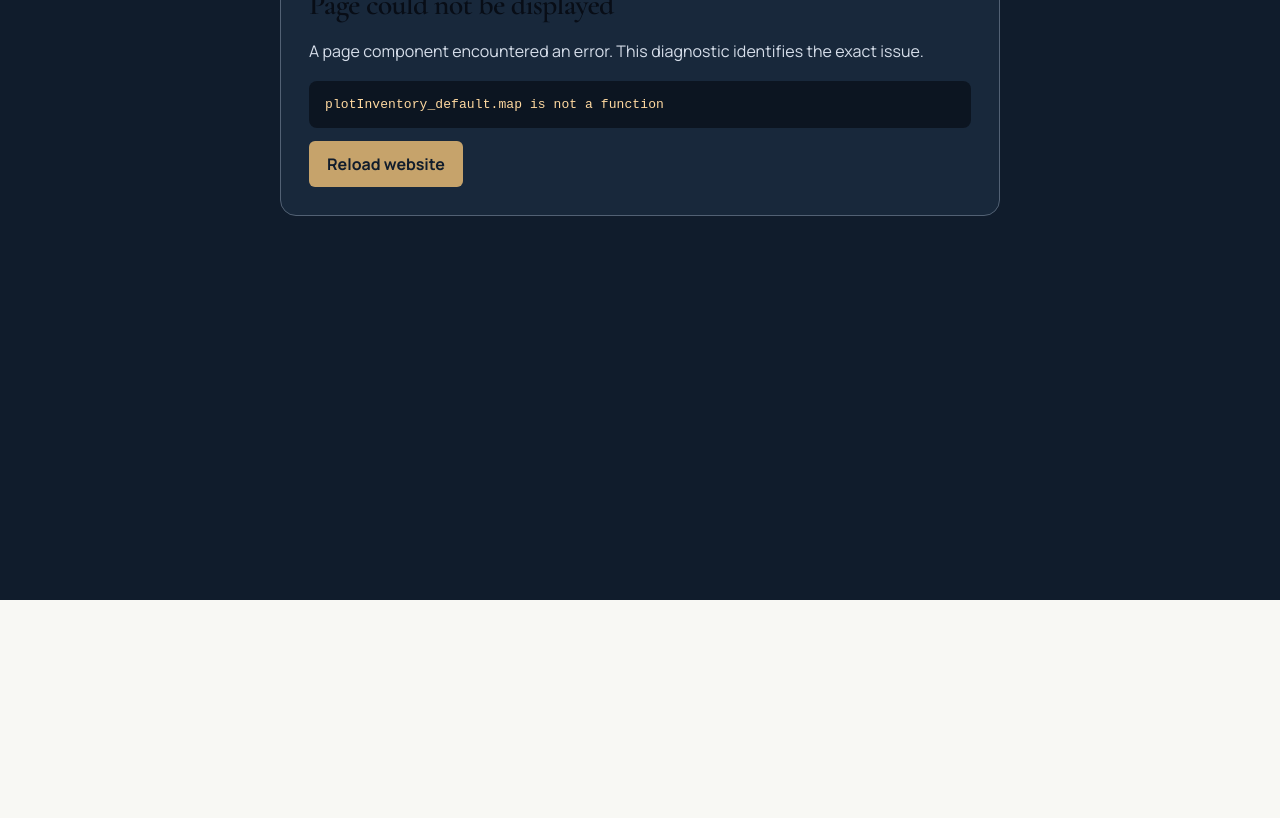
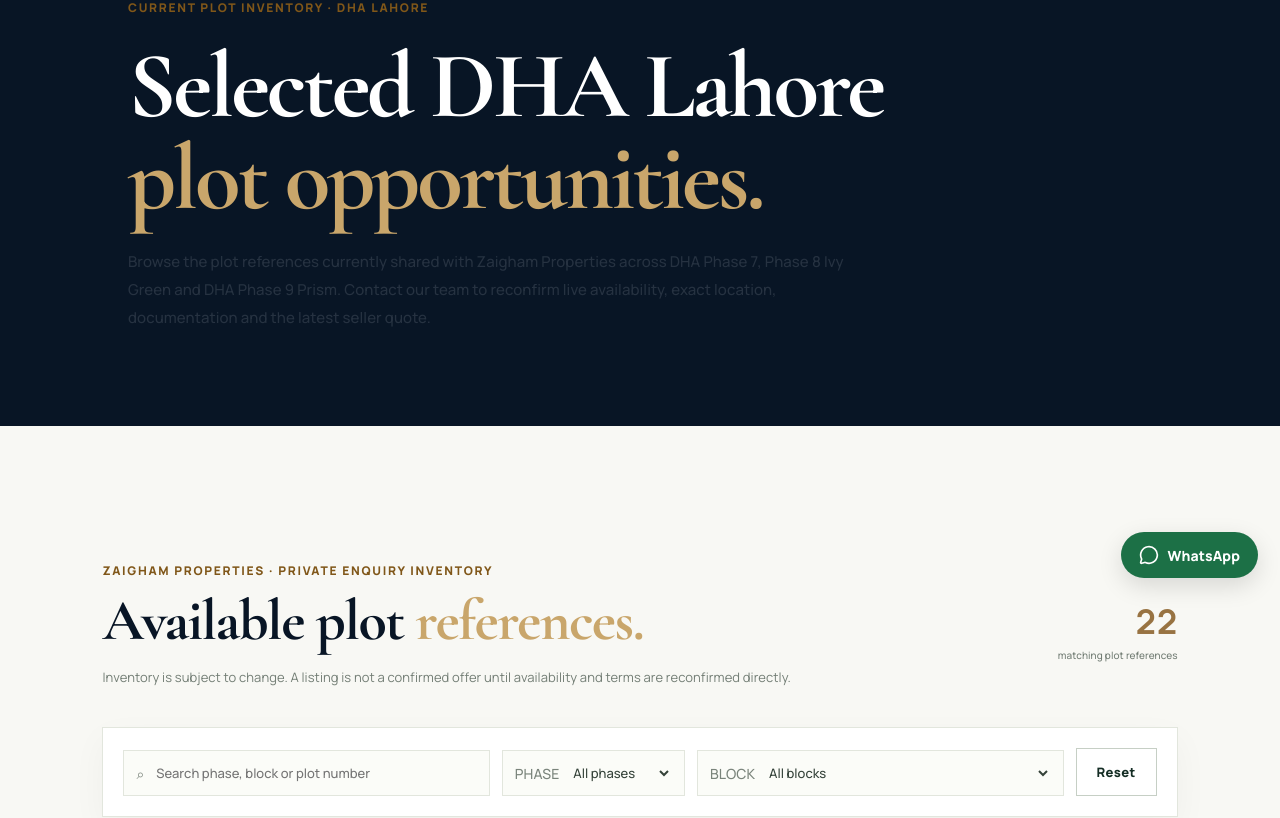
Before and after one commit to franklinctapley-del1122/zaighamproperties, a React (Vite) app: page /properties in a window 1280 px wide. Shown: the part 200-1018 px from the top of the page. Before the commit the page ends 800 px from the top, so only its background shows below. Built offline with nearby package versions, Linux system fonts and the light colour scheme.

Commit message:
Fix plot inventory data shape causing blank page

```diff
--- a/src/App.jsx
+++ b/src/App.jsx
@@ -1,6 +1,7 @@
 import React, {useState,useEffect} from 'react';
 import marketLedger from './data/marketLedger.json';
 import plotInventory from './data/plotInventory.json';
+const inventory = Array.isArray(plotInventory) ? plotInventory : (plotInventory && Array.isArray(plotInventory.inventory) ? plotInventory.inventory : []);
 import PhaseNineTownGuide from './PhaseNineTownGuide';
 import PhaseNineGuide from './PhaseNineGuide';
 import BlockDetail from './BlockDetail';
@@ -88,9 +89,9 @@ function Properties(){
  const [phase,setPhase]=useState(q.get('phase')||'All phases');
  const [block,setBlock]=useState('All blocks');
  const [query,setQuery]=useState('');
- const phaseOptions=[...new Set(plotInventory.map(x=>x.phase))];
- const filtered=plotInventory.filter(x=>(phase==='All phases'||x.phase===phase)&&(block==='All blocks'||x.block===block)&&[x.phase,x.block,x.plot,x.size||'',...(x.notes||[])].join(' ').toLowerCase().includes(query.toLowerCase()));
- const blockOptions=[...new Set(plotInventory.filter(x=>phase==='All phases'||x.phase===phase).map(x=>x.block))];
+ const phaseOptions=[...new Set(inventory.map(x=>x.phase))];
+ const filtered=inventory.filter(x=>(phase==='All phases'||x.phase===phase)&&(block==='All blocks'||x.block===block)&&[x.phase,x.block,x.plot,x.size||'',...(x.notes||[])].join(' ').toLowerCase().includes(query.toLowerCase()));
+ const blockOptions=[...new Set(inventory.filter(x=>phase==='All phases'||x.phase===phase).map(x=>x.block))];
  return <>
   <PageIntro eyebrow="CURRENT PLOT INVENTORY · DHA LAHORE" title={<>Selected DHA Lahore <em>plot opportunities.</em></>} desc="Browse the plot references currently shared with Zaigham Properties across DHA Phase 7, Phase 8 Ivy Green and DHA Phase 9 Prism. Contact our team to reconfirm live availability, exact location, documentation and the latest seller quote."/>
   <section className="section">
```
